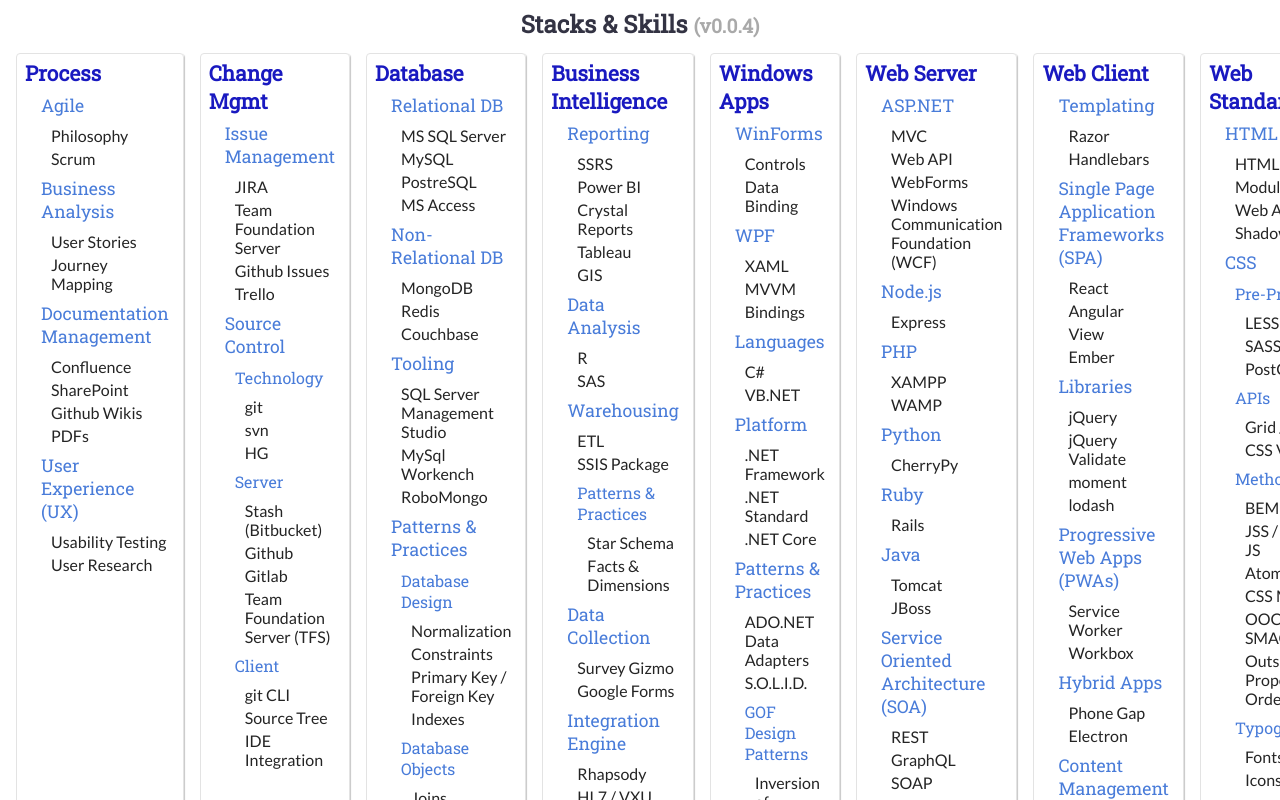
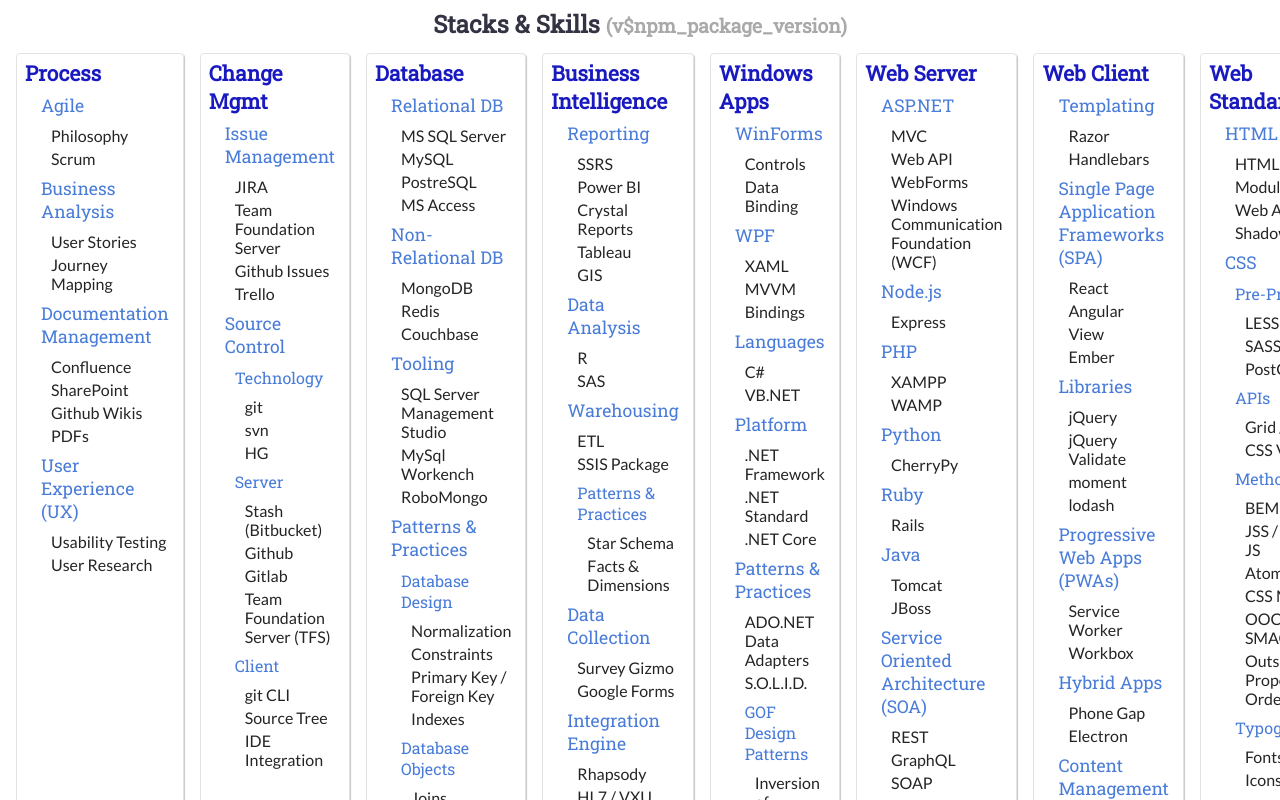
Before and after one commit to KyleMit/StacksAndSkills, a React (Create React App) app: page / in a window 1280 px wide. Shown: the top 800 px of the page. Built offline with nearby package versions, Linux system fonts and the light colour scheme.

Commit message:
use package version in release version

```diff
--- a/package.json
+++ b/package.json
@@ -1,7 +1,7 @@
 {
   "name": "stacksandskills",
   "homepage": "https://stacksandskills.netlify.com/",
-  "version": "0.1.0",
+  "version": "0.0.5",
   "private": true,
   "dependencies": {
     "react": "^16.8.4",
--- a/src/App.js
+++ b/src/App.js
@@ -6,7 +6,7 @@
   render() {
     return (
       <div className="App">
-        <h1>Stacks & Skills <span className="text-muted">(v0.0.4)</span> </h1>
+        <h1>Stacks & Skills <span className="text-muted">(v{process.env.REACT_APP_VERSION})</span> </h1>
         <content className="Stacks">
           <Stack stacks={stackData}   />
         </content>
```
Also changed, not shown: 2 other files (tests, documents, lock files or other folders).
